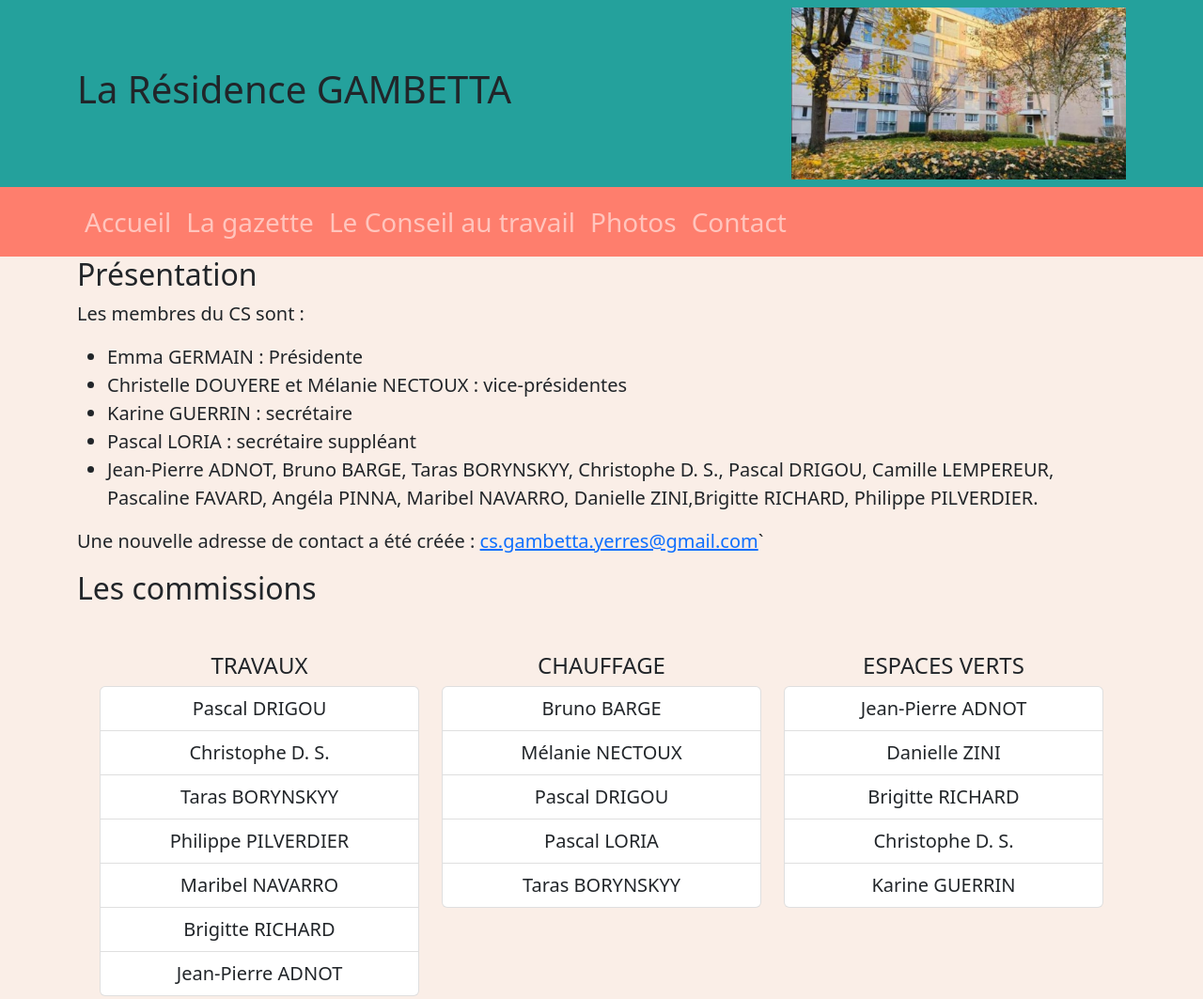
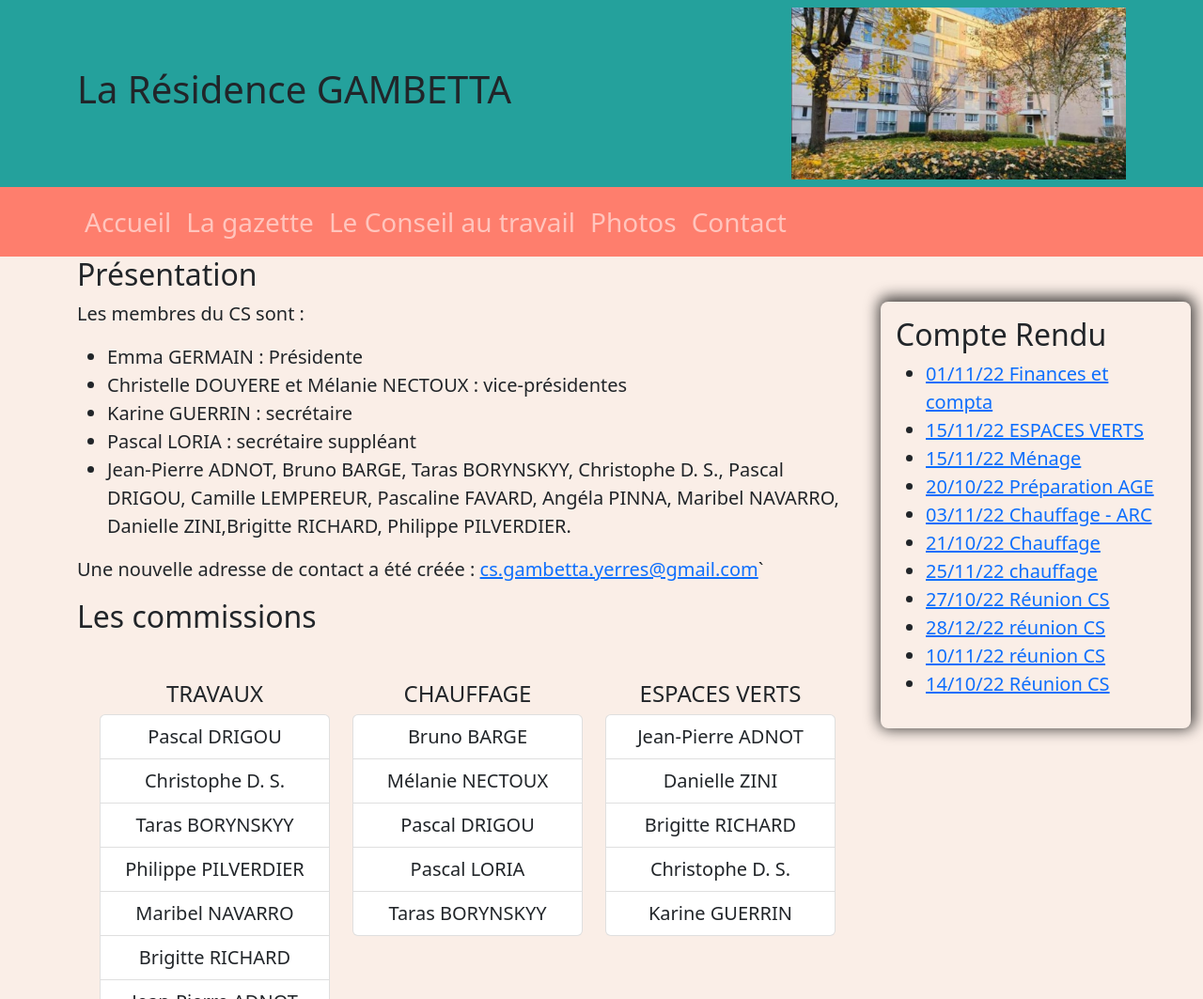
Before and after one commit to pascalloria/GambettaWeb, a website: page conseil.html in a window 1280 px wide. Shown: the top 1063 px of the page at 94% size. Drawn offline with nearby package versions, Linux system fonts and the light colour scheme.

Commit message:
Ajout CR

```diff
--- a/conseil.html
+++ b/conseil.html
@@ -17,8 +17,8 @@
 
 <section class="bg-secondary flex-grow-1">
     <div class="container">
-        <div class="flexbox_section">
-            <div class="actualite">
+        <div class="row">
+            <div class="col-12 col-md-9">
                 <article>
                     <h2> Présentation</h2>
                     <p>
@@ -109,19 +109,35 @@
                     </div>
                 </div>
             </div>
-            <!-- <div class="side2">
-                <div class="side_element">
+            <div class=" col-12 col-md-3 my-5">
+                <div class="sticky-top rounded-3 aside p-3 " style="top: 80px"">
                     <h2>Compte Rendu</h2>
                     <ul>
-                        <li><a href="/Ressources/Gazette/GA N-1 OCT 22.pdf"
-                            download="GAMBETTA'cutalités_Octobre_2022">Octobre_2020 </a></li>
-                        <li><a href="/Ressources/Gazette/GA N-1 OCT 22.pdf"
-                            download="GAMBETTA'cutalités_Octobre_2022">Octobre_2020 </a></li>
-
+                        <li><a href="/Ressources/CR/011122 Commission Finances et compta.pdf"
+                            download="01/11/22 Commission Finances et compta">01/11/22 Finances et compta</a></li>
+                        <li><a href="/Ressources/CR/151122 ESPACES VERTS.pdf"
+                            download="15/11/22 ESPACES VERTS">15/11/22 ESPACES VERTS</a></li>
+                        <li><a href="/Ressources/CR/151122 Ménage.pdf"
+                            download="15/11/22 Ménage">15/11/22 Ménage</a></li>
+                        <li><a href="/Ressources/CR/201022 Préparation AGE 2510.pdf"
+                            download="20/10/22 Préparation AGE 2510.pdf">20/10/22 Préparation AGE</a></li>
+                        <li><a href="/Ressources/CR/031122 Chauffage - ARC.pdf"
+                            download="03/11/22 Chauffage - ARC.pdf">03/11/22 Chauffage - ARC</a></li>
+                        <li><a href="/Ressources/CR/211022 Chauffage.pdf"
+                            download="21/10/22 Chauffage.pdf">21/10/22 Chauffage</a></li>
+                        <li><a href="/Ressources/CR/251122 Réunion extraordinaire gaz chauffage.pdf"
+                            download="25/11/22 Réunion extraordinaire gaz chauffage.pdf">25/11/22 chauffage</a></li>
+                        <li><a href="/Ressources/CR/271022 Réunion CS.pdf"
+                            download="27/10/22 Réunion CS.pdf">27/10/22 Réunion CS</a></li>
+                        <li><a href="/Ressources/CR/281222 réunion CS.pdf"
+                            download="28/12/22 réunion CS.pdf">28/12/22 réunion CS</a></li>
+                        <li><a href="/Ressources/CR/101122 réunion CS.pdf"
+                            download="10/11/22 réunion CS">10/11/22 réunion CS</a></li>
+                        <li><a href="/Ressources/CR/141022 Réunion CS.pdf"
+                            download="14/10/22 Réunion CS">14/10/22 Réunion CS</a></li>
                     </ul>
-
                 </div>
-            </div> -->
+            </div>
         </div>
     </div>
 </section>
```
Also changed, not shown: gazette.html (+1 -1 lines), 11 other files.
